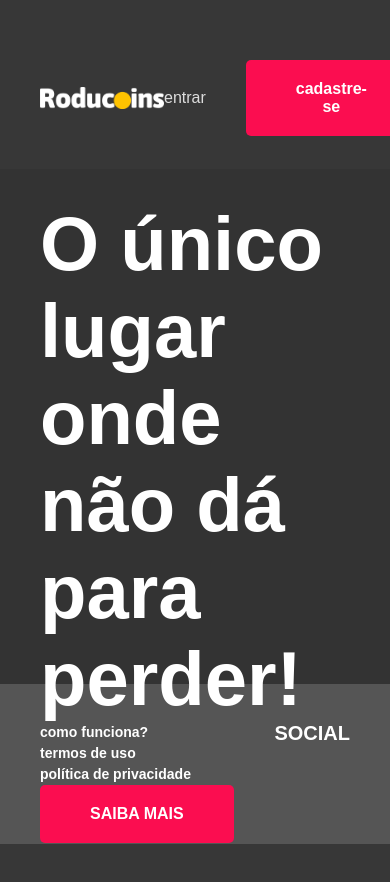
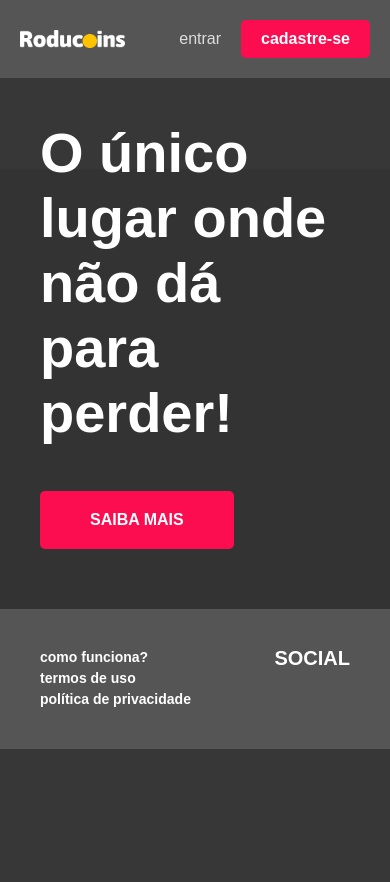
Before and after one commit to rodukao/roducoins-frontend, a React (Create React App) app: page / in a window 390 px wide. Shown: the top 882 px of the page. After the commit the page ends 844 px from the top, so only its background shows below. Built offline with nearby package versions, Linux system fonts and the light colour scheme.

Commit message:
home e modais responsivos corrigidos

```diff
--- a/src/components/Modal/Modal.css
+++ b/src/components/Modal/Modal.css
@@ -47,3 +47,9 @@
   .modal-content {
     /* Estilos para o conteúdo do modal */
   }
+
+  @media (max-width: 760px) {
+    .modal{
+      min-width: 350px;
+    }
+  }
--- a/src/pages/home/Home.css
+++ b/src/pages/home/Home.css
@@ -156,20 +156,27 @@ header {
     justify-content: space-between;
     align-items: center;
     margin: 0 auto;
-    padding: 60px 40px;
+    padding: 20px 20px;
+    z-index: 2;
+    background-color: #555;
   }
 
   .logo-roducoins{
-    max-width: 40%;
+    max-width: 30%;
   }
 
+  .register-button {
+    padding: 10px 20px;
+    margin-left: 20px;
+}
+
   .main{
-    margin-top: 200px;
+    margin-top: 120px;
     padding: 0 40px;
   }
 
   .main h2{
-    font-size: 76px;
+    font-size: 56px;
     padding: 0;
   }
 
@@ -180,11 +187,12 @@ header {
   .iniciar-button{
     position: relative;
     z-index: 1;
+    margin-bottom: 60px;
   }
 
   .footer{
-    position: absolute;
-    bottom: 0;
+    position: relative;
+    height: 140px;
   }
 
   .footer section{
```
